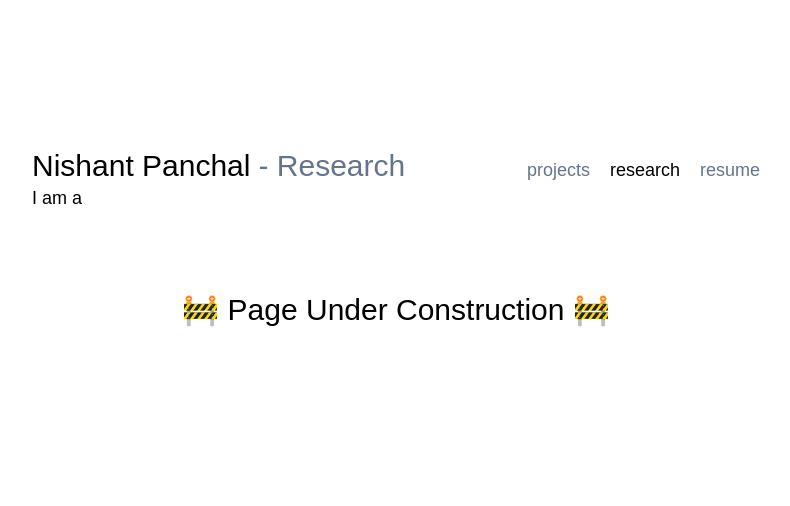
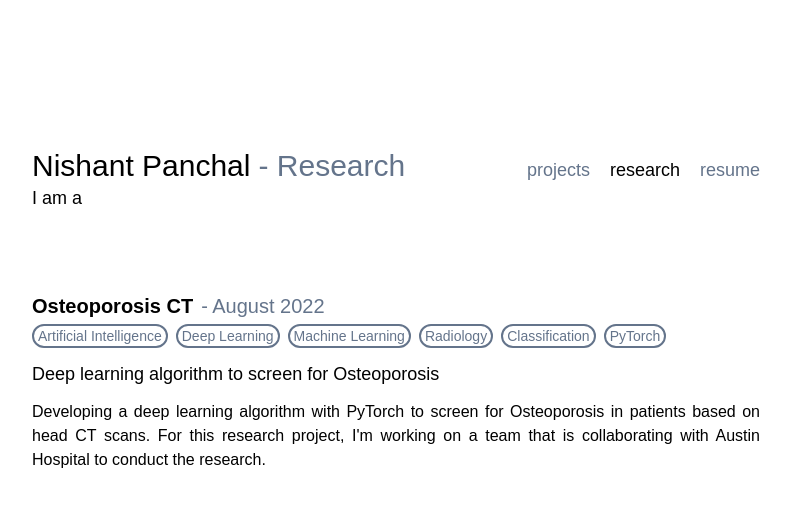
Before and after one commit to Nishantppanchal/nishantppanchal.github.io, a Gatsby site: page /research in a window 1280 px wide. Shown: the whole page, without its empty margins (244-1034 px from the left). Built offline with nearby package versions, Linux system fonts and the light colour scheme; Gatsby itself is replaced by a stand-in of ours.

Commit message:
Research section

```diff
--- a/src/components/project.js
+++ b/src/components/project.js
@@ -1,28 +1,26 @@
 import React from 'react';
 import Tag from './tag';
 
-function Project(props) {
+function Project({ projectName, date, tags, shortDes, longDes, links }) {
   return (
     <>
       <h1 className='flex flex-row mt-20 space-x-2 items-end text-xl'>
-        <div className='font-bold'>{props.projectName}</div>
-        <div className='text-slate-500'>{`- ${props.date}`}</div>
+        <div className='font-bold'>{projectName}</div>
+        <div className='text-slate-500'>{`- ${date}`}</div>
       </h1>
       <div className='flex flex-row overflow-auto mt-1 space-x-2'>
-        {props.tags.map((tag) => (
+        {tags.map((tag) => (
           <Tag tagText={tag} />
         ))}
       </div>
-      <p className='font-thin mt-3 text-lg'>{props.shortDes}</p>
+      <p className='font-thin mt-3 text-lg'>{shortDes}</p>
+      <div className='mt-3'>{longDes}</div>
       <div className='mt-3'>
-        {props.longDes}
-      </div>
-      <div className='mt-3'>
-        <span className='font-bold'>Links: </span>
-        {props.links.map(({ name, href }, i) => (
+        {links.length > 0 ? <span className='font-bold'>Links: </span> : null}
+        {links.map(({ name, href }, i) => (
           <span>
             <a href={href}>{name}</a>
-            {i < props.links.length - 1 ? ', ' : null}
+            {i < links.length - 1 ? ', ' : null}
           </span>
         ))}
       </div>
--- a/src/pages/research.js
+++ b/src/pages/research.js
@@ -1,15 +1,48 @@
 import * as React from 'react';
 import PageTemplate from '../components/pageTemplate';
 import Page from '../enums/pages';
+import Project from '../components/project';
 
-const NotFoundPage = () => {
+const research = [
+  {
+    projectName: 'Osteoporosis CT',
+    date: 'August 2022',
+    tags: [
+      'Artificial Intelligence',
+      'Deep Learning',
+      'Machine Learning',
+      'Radiology',
+      'Classification',
+      'PyTorch',
+    ],
+    shortDes: 'Deep learning algorithm to screen for Osteoporosis',
+    longDes: (
+      <p>
+        Developing a deep learning algorithm with PyTorch to screen for
+        Osteoporosis in patients based on head CT scans. For this research
+        project, I'm working on a team that is collaborating with Austin
+        Hospital to conduct the research.
+      </p>
+    ),
+    links: [],
+  },
+];
+
+function Research() {
   return (
     <PageTemplate page={Page.Research}>
-      <div className='text-3xl mt-20 text-center'>
-        🚧 Page Under Construction 🚧
-      </div>
+      {research.map(({ projectName, date, tags, shortDes, longDes, links }) => (
+        <Project
+          projectName={projectName}
+          date={date}
+          tags={tags}
+          shortDes={shortDes}
+          longDes={longDes}
+          links={links}
+        />
+      ))}
     </PageTemplate>
   );
-};
+}
 
-export default NotFoundPage;
+export default Research;
```
